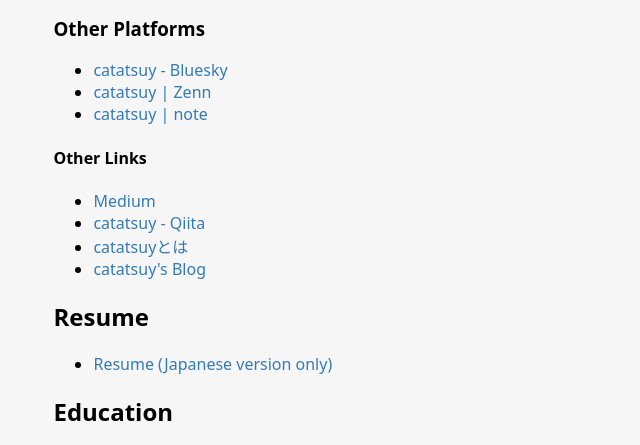
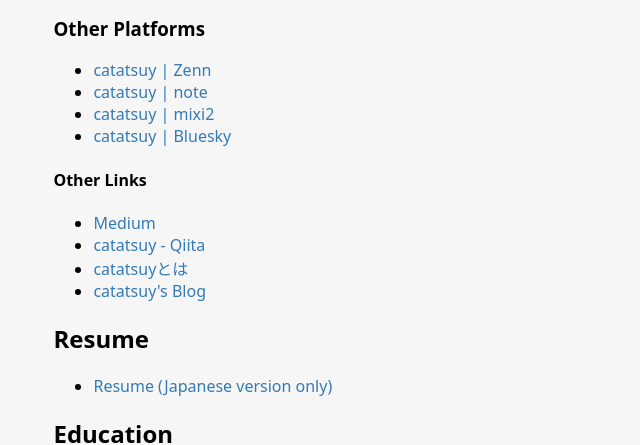
Before and after one commit to catatsuy/catatsuy_org_astro, an Astro site: page / in a window 1280 px wide. Shown: the part 336-781 px from the top of the page, without its empty margins (312-952 px from the left). Built offline with nearby package versions, Linux system fonts and the light colour scheme; Astro itself is replaced by a stand-in of ours.

Commit message:
Added mixi link and reordered Bluesky link in index.astro.

```diff
--- a/src/pages/index.astro
+++ b/src/pages/index.astro
@@ -36,15 +36,18 @@ import localPixivBookImage from "../../public/img/pixiv.png";
     <h3>Other Platforms</h3>
     <ul>
       <li>
-        <a href="https://bsky.app/profile/catatsuy.org" target="_blank"
-          >catatsuy - Bluesky</a
-        >
-      </li>
-      <li>
         <a href="https://zenn.dev/catatsuy" target="_blank">catatsuy | Zenn</a>
       </li>
       <li>
         <a href="https://note.com/catatsuy" target="_blank">catatsuy | note</a>
+      </li>
+      <li>
+        <a href="https://mixi.social/@catatsuy" target="_blank">catatsuy | mixi2</a>
+      </li>
+      <li>
+        <a href="https://bsky.app/profile/catatsuy.org" target="_blank"
+          >catatsuy | Bluesky</a
+        >
       </li>
     </ul>
     <h4>Other Links</h4>
```
